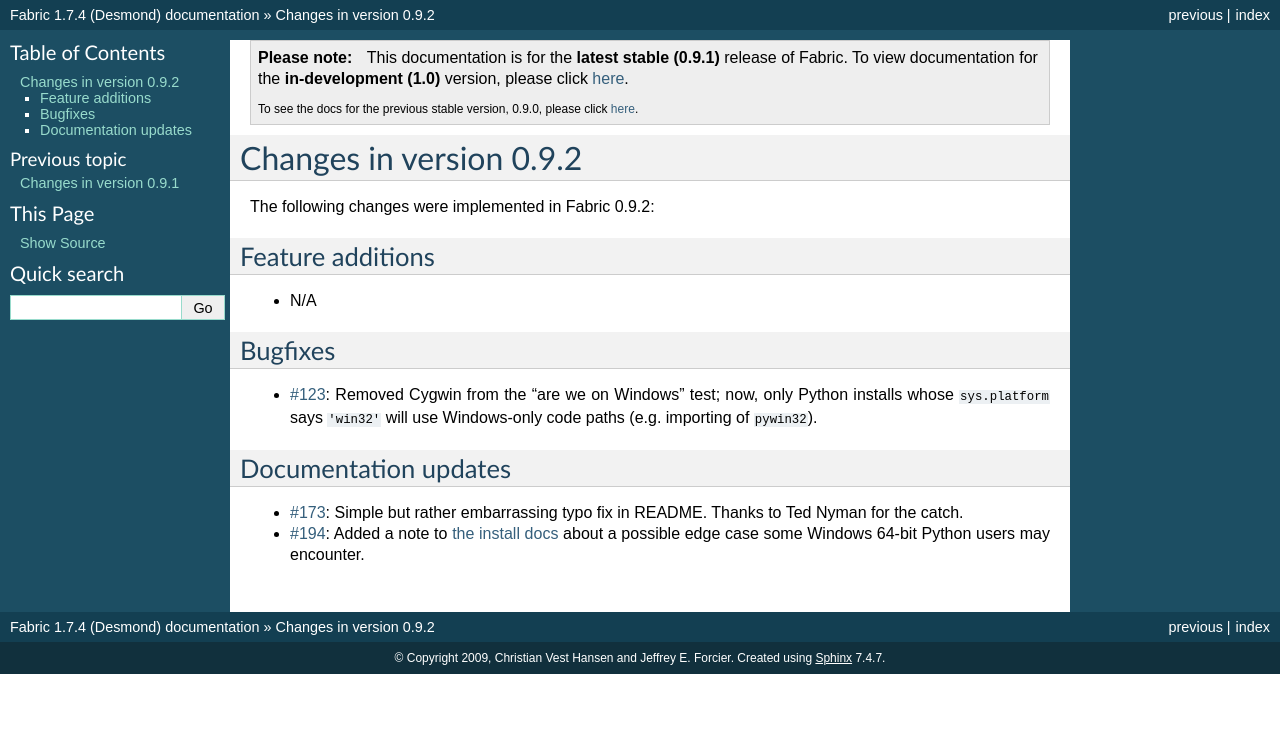
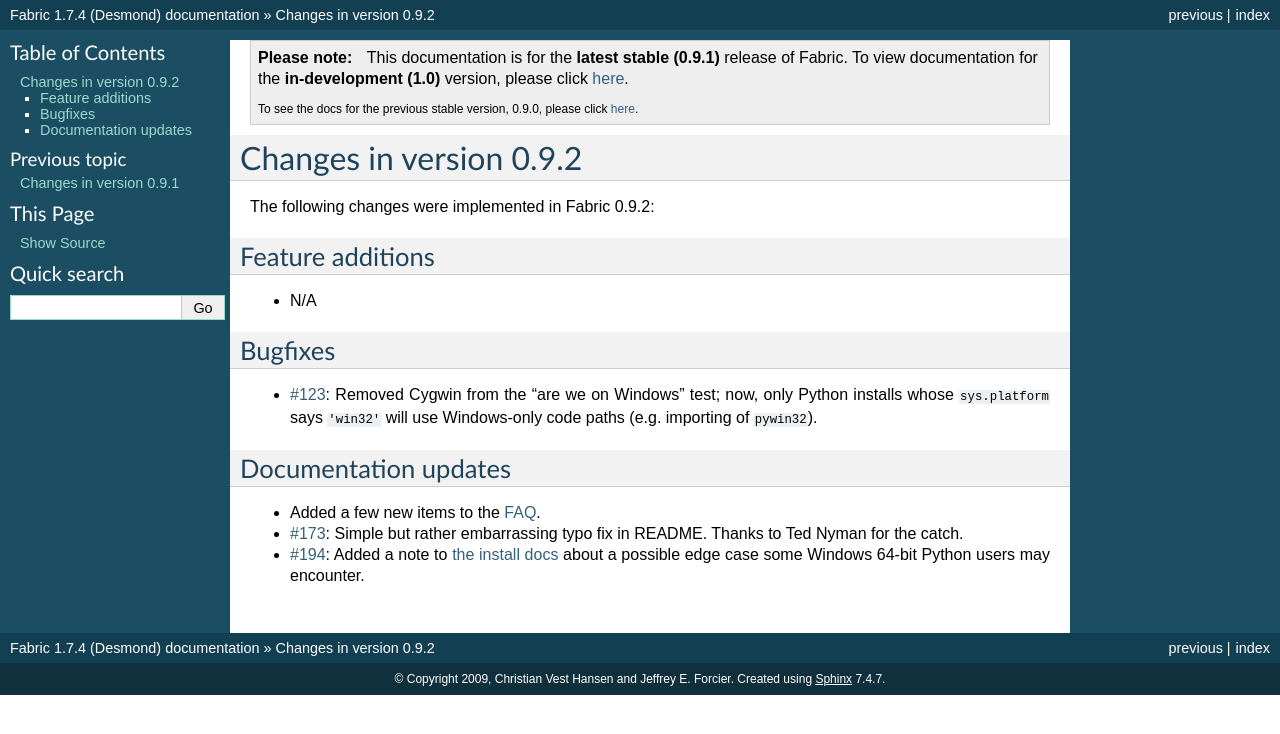
Before and after one commit to fabric/fabric, a Sphinx documentation site: the page built from docs/changes/0.9.2.rst, in a window 1280 px wide. Shown: the top 734 px of the page. Built offline with Sphinx 7.4.7, drawn with Linux system fonts in a browser that asks for light colours.

Commit message:
Update changelog for previous commit

```diff
--- a/docs/changes/0.9.2.rst
+++ b/docs/changes/0.9.2.rst
@@ -21,6 +21,7 @@
 Documentation updates
 =====================
 
+* Added a few new items to the :doc:`FAQ </faq>`.
 * :issue:`173`: Simple but rather embarrassing typo fix in README. Thanks to
   Ted Nyman for the catch.
 * :issue:`194`: Added a note to :doc:`the install docs </installation>` about a
```
